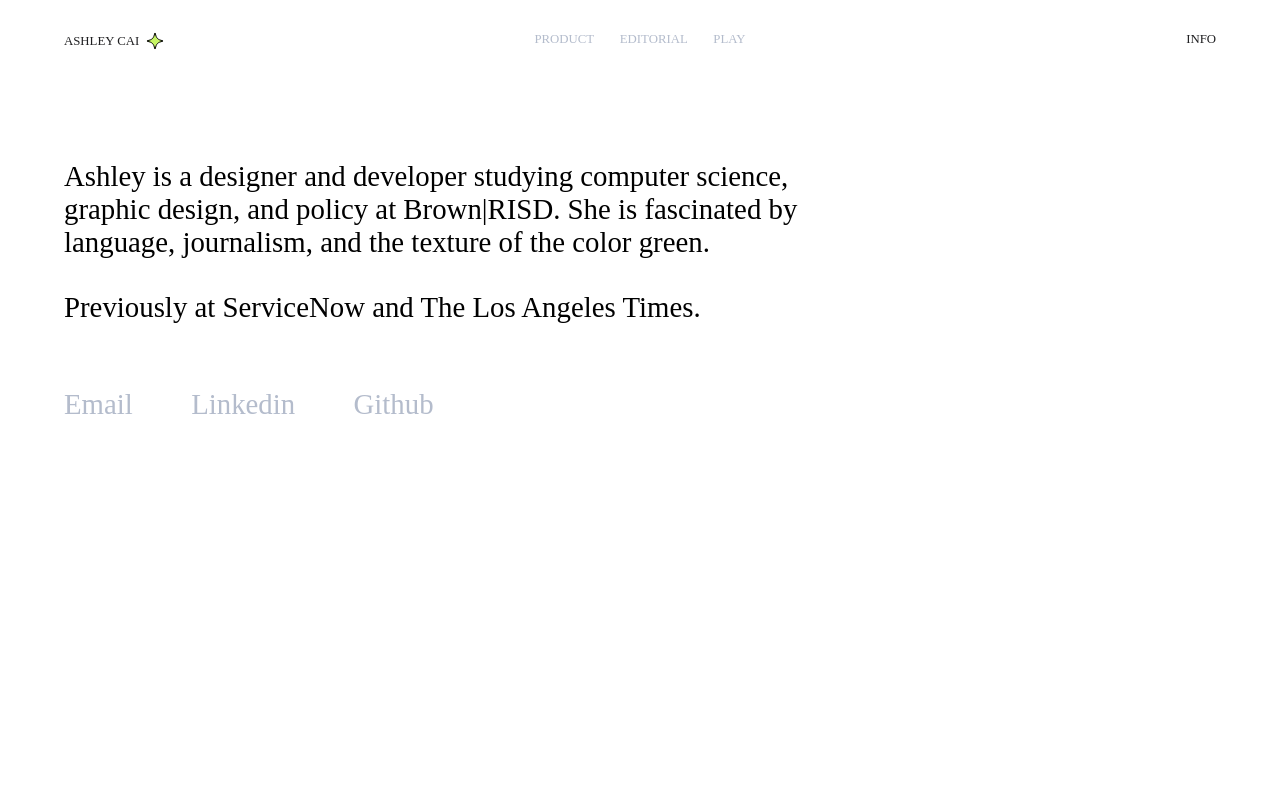
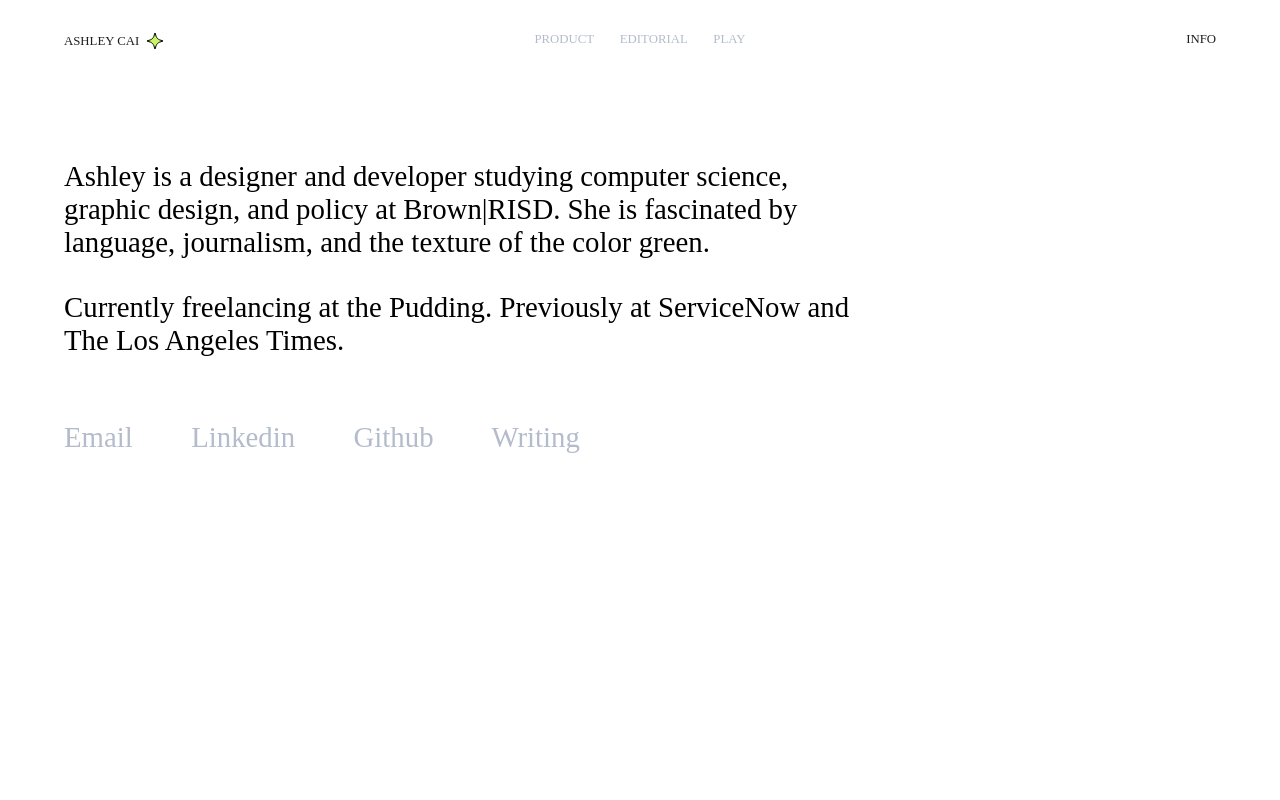
Before and after one commit to ashley-cai/ashleycai.com, a SvelteKit app in the folder myapp/: page / in a window 1280 px wide. Shown: the top 800 px of the page. Built offline with nearby package versions, Linux system fonts and the light colour scheme; grey boxes are pictures that could not be loaded; a web font is replaced by a local one.

Commit message:
updating portfolio again

```diff
--- a/myapp/src/routes/Intro.svelte
+++ b/myapp/src/routes/Intro.svelte
@@ -39,12 +39,13 @@
 <div class="intro-section">
 
     <div class="hero intro-text">
-        <div class="sentence">Ashley is a designer and developer studying computer science, graphic design, and policy at Brown|RISD. She is fascinated by language, journalism, and the texture of the color green.</div><div class="sentence2">Previously at ServiceNow and The Los Angeles Times.</div>
+        <div class="sentence">Ashley is a designer and developer studying computer science, graphic design, and policy at Brown|RISD. She is fascinated by language, journalism, and the texture of the color green.</div><div class="sentence2">Currently freelancing at the Pudding. Previously at ServiceNow and The Los Angeles Times.</div>
         <script src="{base}/js/dance.js" defer></script>
         <div class="link-container">
             <a class="link" href="mailto:ashley.lcai@gmail.com" target="_blank">Email</a>
             <a class="link " href="https://linkedin.com/in/ashley-cai" target="_blank">Linkedin</a>
             <a class="link " href="https://github.com/ashley-cai" target="_blank">Github</a>
+            <a class="link " href="https://www.browndailyherald.com/staff/ashley-cai" target="_blank">Writing</a>
         </div>
     </div>
 
--- /dev/null
+++ b/myapp/vite.config.js
@@ -0,0 +1,6 @@
+import { sveltekit } from '@sveltejs/kit/vite';
+import { defineConfig } from 'vite';
+export default defineConfig({
+    plugins: [sveltekit()]
+});
+//# sourceMappingURL=vite.config.js.map
```
Also changed, not shown: 2 other files (tests, documents, lock files or other folders).
